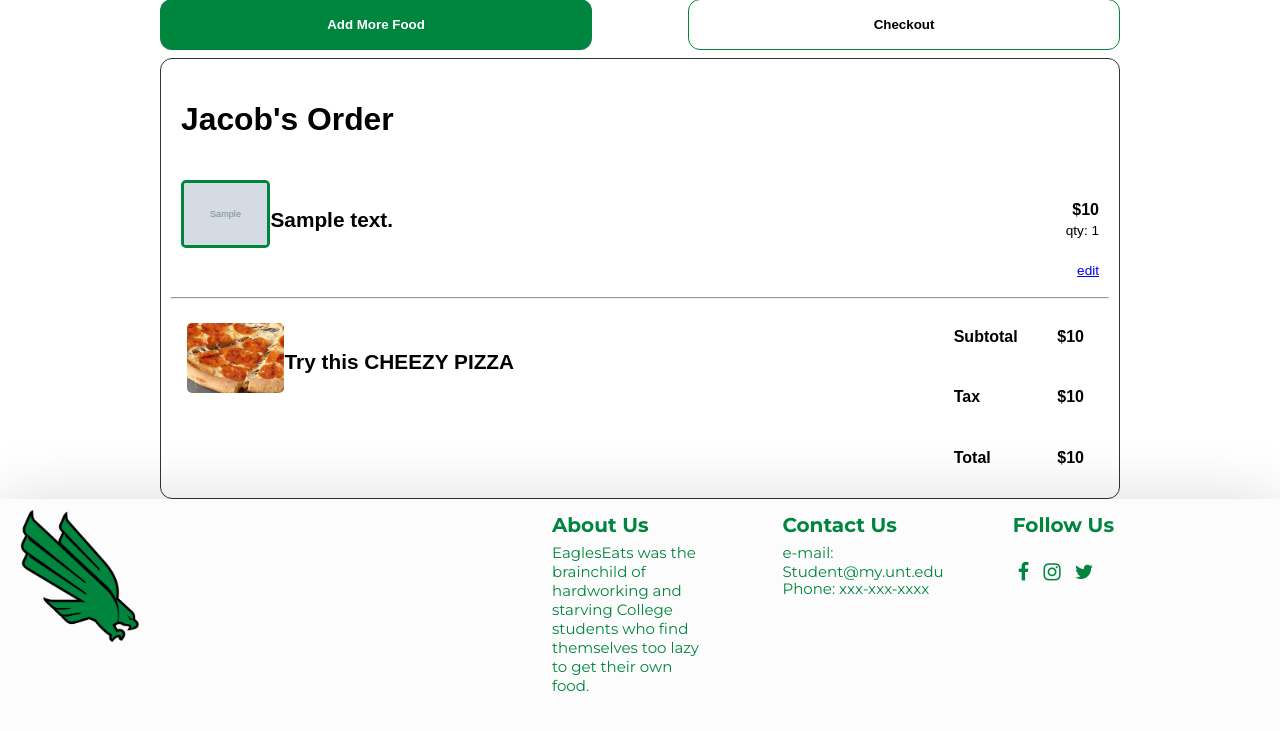
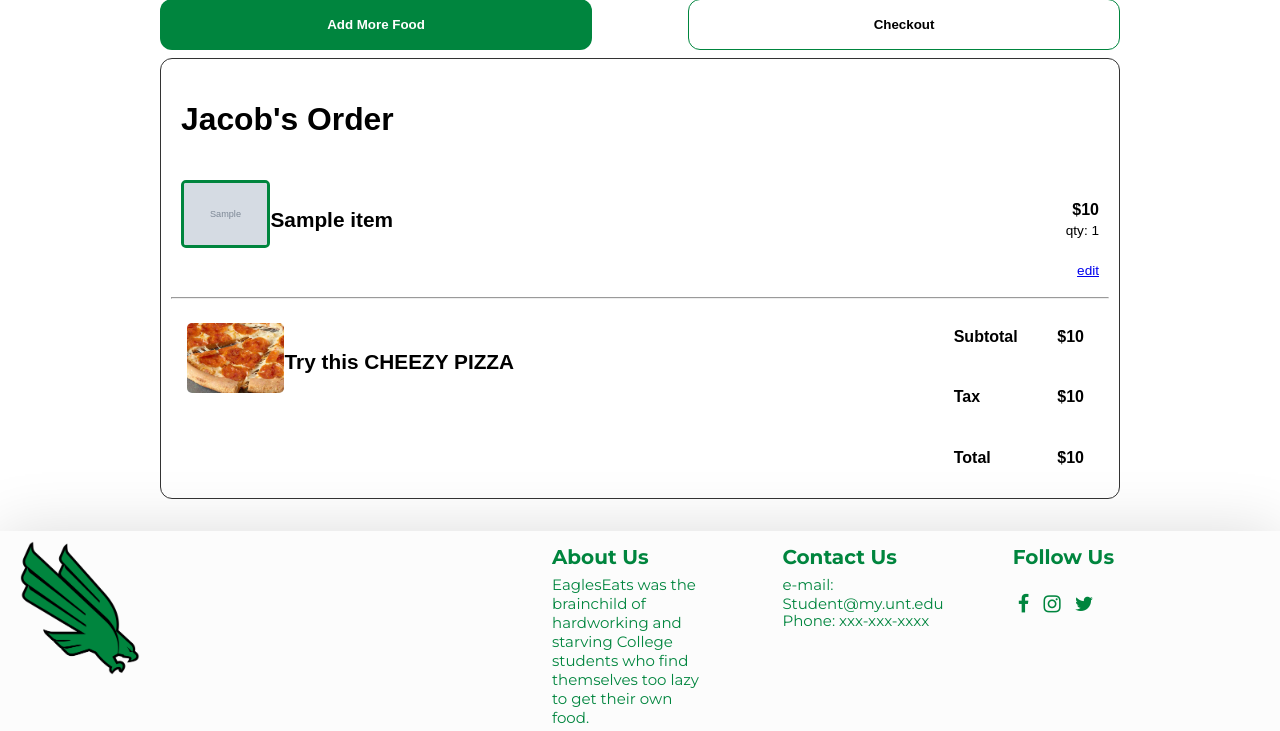
Before and after one commit to tricolata/EagleEats, a Flask app: template eagleseat/templates/cart.html in a window 1280 px wide. Shown: the part 188-919 px from the top of the page. Before the commit the page ends 879 px from the top, so only its background shows below. Run offline with Flask 2, Linux system fonts and the light colour scheme; the template is opened without the code that fills it: most values are stand-ins (such as "Sample title", 1, 10 or a date in 2020); grey boxes marked "Sample" are stand-in pictures.

Commit message:
thank you jake for suggestions

```diff
--- a/eagleseat/application.py
+++ b/eagleseat/application.py
@@ -4,7 +4,7 @@ from flask import Flask, render_template, redirect, request, url_for, flash, ses
 from passlib.hash import sha256_crypt
 import sqlite3
 from sqlite3 import Error
-from classes import MenuItem, User
+from classes import MenuItem, User, OrderAmount
 import random
 import os
 
--- a/eagleseat/static/css/cart.css
+++ b/eagleseat/static/css/cart.css
@@ -47,6 +47,7 @@
   border-radius: 12px;
   padding: 10px;
   font-weight: bold;
+  margin-bottom:2em;
 }
 .prices{
   display:flex;
--- a/eagleseat/templates/cart.html
+++ b/eagleseat/templates/cart.html
@@ -11,7 +11,7 @@
     </div>
     <div class = topButtons>
         <button class =topButton onclick="location.href='/menu'">Add More Food</button>
-        <button id ="checkout" class =topButton onclick="location.href='/menu'">Checkout</button>
+        <button id ="checkout" class =topButton onclick="location.href='/checkout'">Checkout</button>
     </div>
     <div class ="parent">
         <div class= "orderName">
@@ -21,7 +21,7 @@
         <div class = "orderItem">
           <div class ="orderImg">
              <img src ="{{item.img}}" alt="Burger" class = "burger">
-             <h4 class ="orderDesc">{{item.text}} </h4>
+             <h4 class ="orderDesc">{{item.name}} </h4>
           </div>
         <div class ="orderPrice">
             <h4> ${{item.price}}</h4>
```
